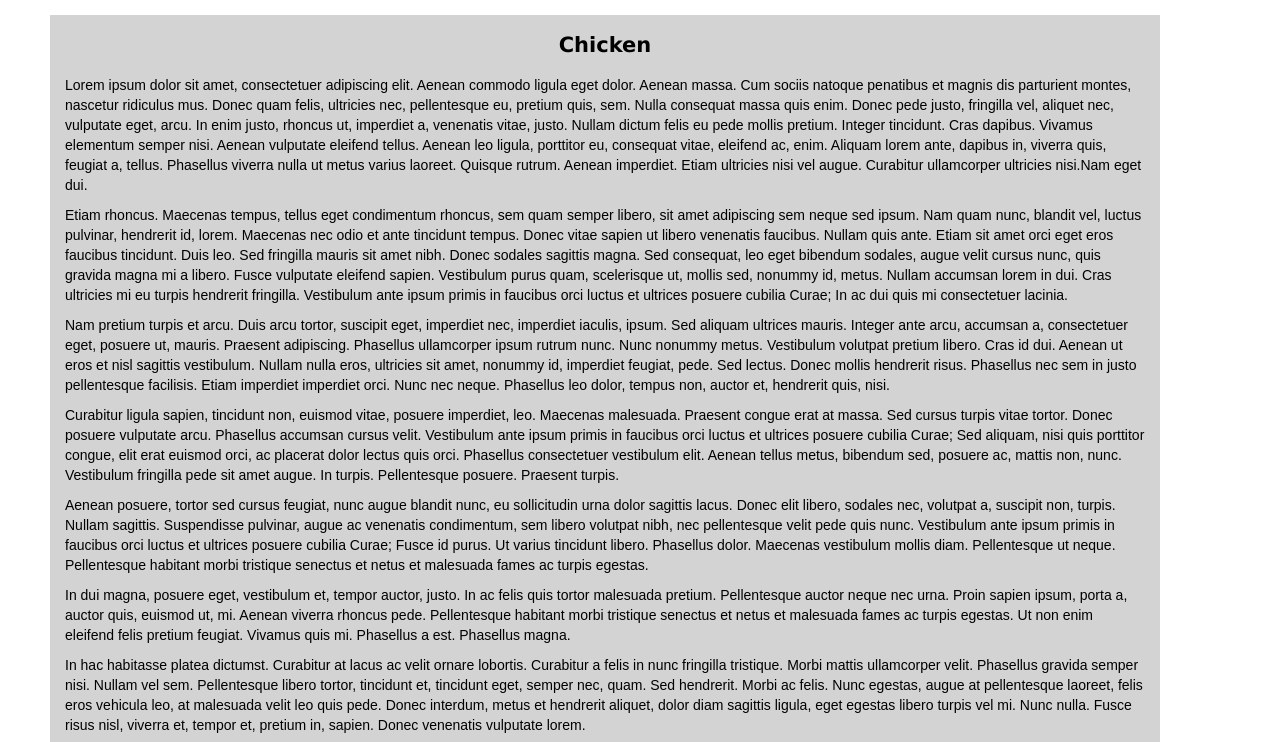
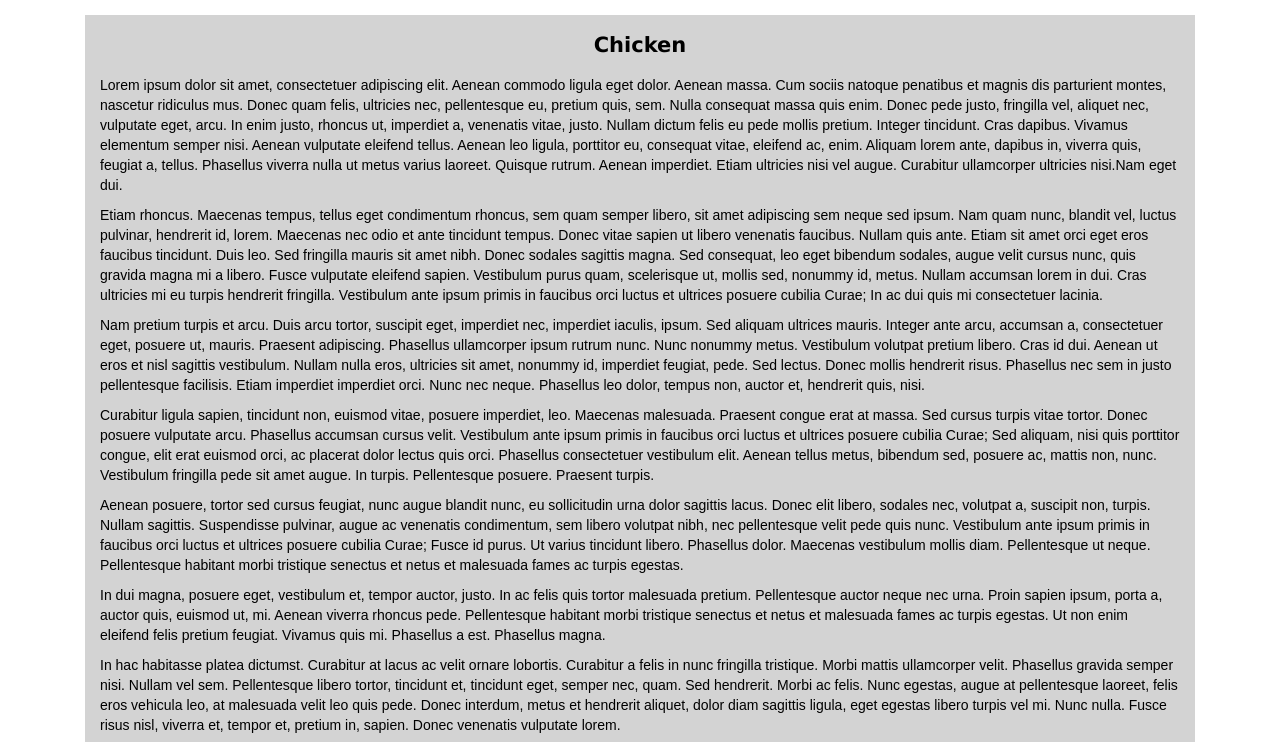
Before and after one commit to dobrowolskipl/coursera-test, a plain HTML site: page mod3-solution/index.html in a window 1280 px wide. Shown: the part 153-895 px from the top of the page. Drawn offline with Linux system fonts and the light colour scheme.

Commit message:
Module3 assignment correction

```diff
--- a/mod3-solution/css/styles.css
+++ b/mod3-solution/css/styles.css
@@ -68,7 +68,10 @@ p {
 
 /* BODY START */
 #main-content {
-  margin: 20px;
+  margin-top: 20px;
+  margin-bottom: 20px;
+  margin-left: auto;
+  margin-right: auto;
 }
 
 #main-content h2 {
@@ -96,7 +99,5 @@ p {
 @media (max-width: 767px) {
   #main-content {
   	width: 80%;
-    margin-left: auto;
-    margin-right: auto;
   }
 }
```
